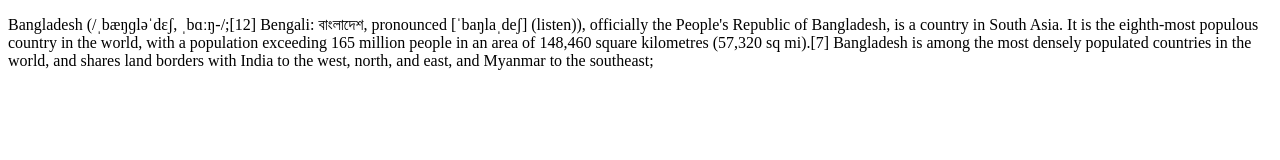
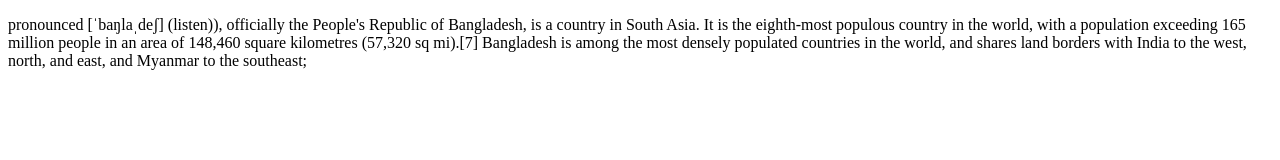
Before and after one commit to SRifat/my-seconf-repo, a plain HTML site: page index.html in a window 1280 px wide. Drawn offline with Linux system fonts and the light colour scheme.

Commit message:
added para

```diff
--- a/index.html
+++ b/index.html
@@ -8,6 +8,6 @@
     <title>Document</title>
 </head>
 <body>
-    <p>Bangladesh (/ˌbæŋɡləˈdɛʃ, ˌbɑːŋ-/;[12] Bengali: বাংলাদেশ, pronounced [ˈbaŋlaˌdeʃ] (listen)), officially the People's Republic of Bangladesh, is a country in South Asia. It is the eighth-most populous country in the world, with a population exceeding 165 million people in an area of 148,460 square kilometres (57,320 sq mi).[7] Bangladesh is among the most densely populated countries in the world, and shares land borders with India to the west, north, and east, and Myanmar to the southeast;</p>
+    <p> pronounced [ˈbaŋlaˌdeʃ] (listen)), officially the People's Republic of Bangladesh, is a country in South Asia. It is the eighth-most populous country in the world, with a population exceeding 165 million people in an area of 148,460 square kilometres (57,320 sq mi).[7] Bangladesh is among the most densely populated countries in the world, and shares land borders with India to the west, north, and east, and Myanmar to the southeast;</p>
 </body>
 </html>
```
Also changed, not shown: css5.PNG (added), csscode.css (added).
